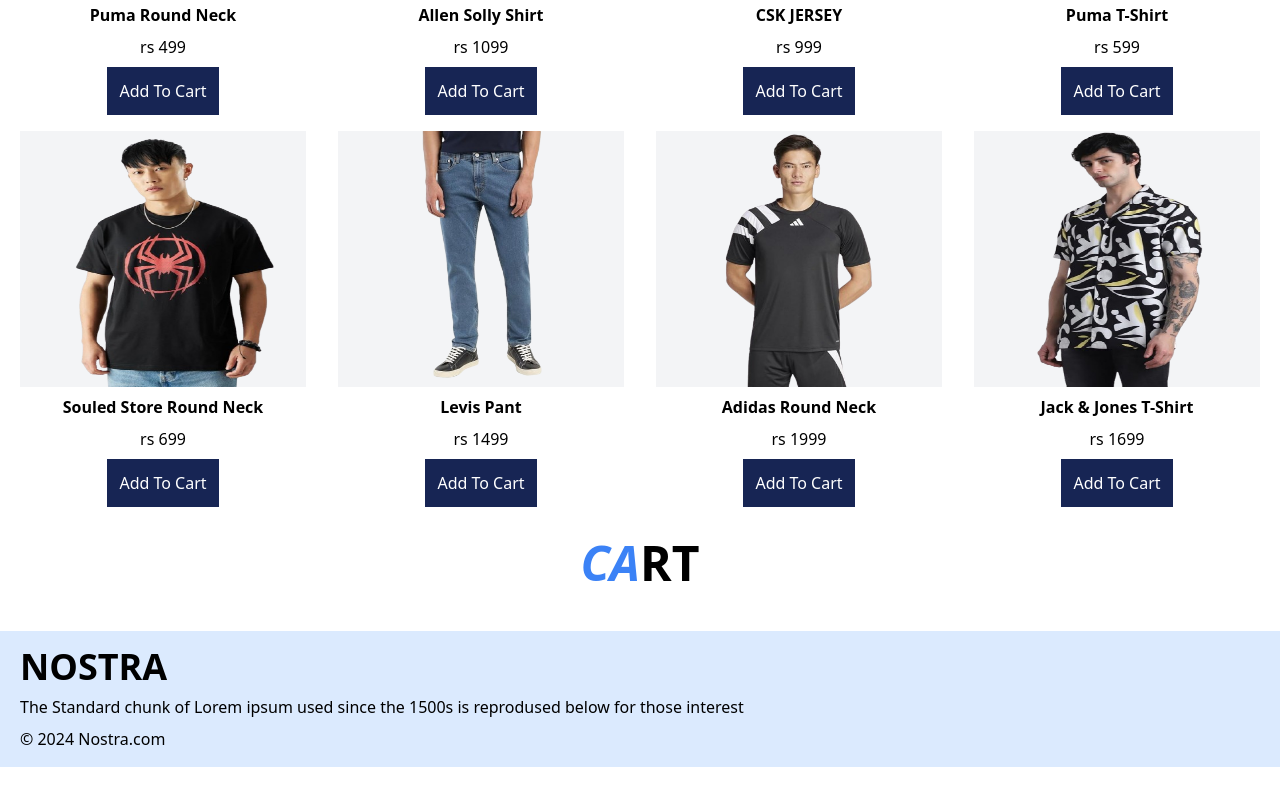
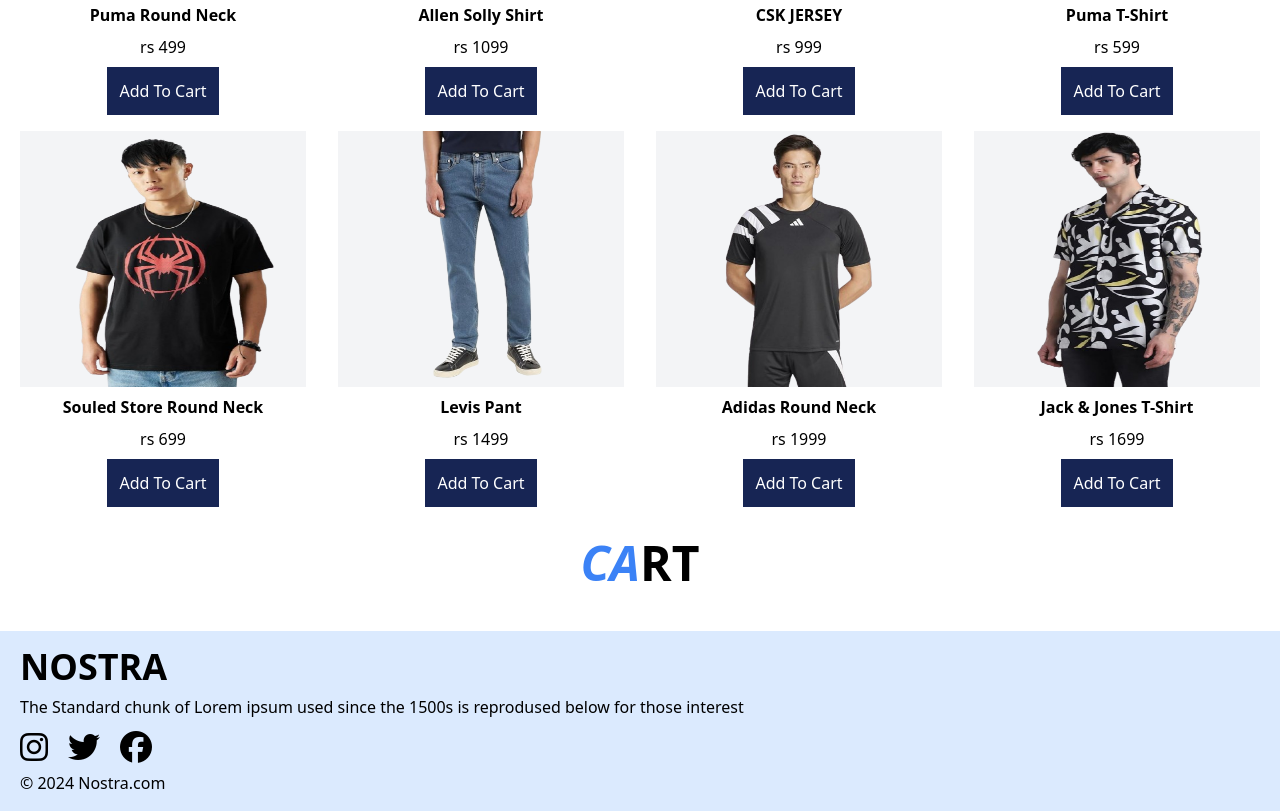
Before and after one commit to saravana3252/Nostra, a plain HTML site: page second.html in a window 1280 px wide. Shown: the part 597-1408 px from the top of the page. Before the commit the page ends 1364 px from the top, so only its background shows below. Drawn offline with nearby package versions, Linux system fonts and the light colour scheme.

Commit message:
footer updated

```diff
--- a/second.html
+++ b/second.html
@@ -148,7 +148,13 @@
     <div class="p-2">
         <h1 class="text-black text-4xl font-bold pt-2 pl-3">NOSTRA</h1>
        <p class="pt-2 pl-3">The Standard chunk of Lorem ipsum used since the 1500s is reprodused below for those interest</p>
-      <p class="pt-2 pl-3 pb-2">&copy; 2024 Nostra.com</p>
+       <div class="flex gap-5 pt-2 pl-3 mt-1">
+        <i class="fa-brands fa-instagram fa-2x"></i>
+        <i class="fa-brands fa-twitter fa-2x"></i>
+        <i class="fa-brands fa-facebook fa-2x"></i>
+
+    </div>
+       <p class="pt-2 pl-3 pb-2">&copy; 2024 Nostra.com</p>
       </div>
   </div>
 
```
Also changed, not shown: index.html (+6 -0 lines), third.html (+7 -1 lines).
